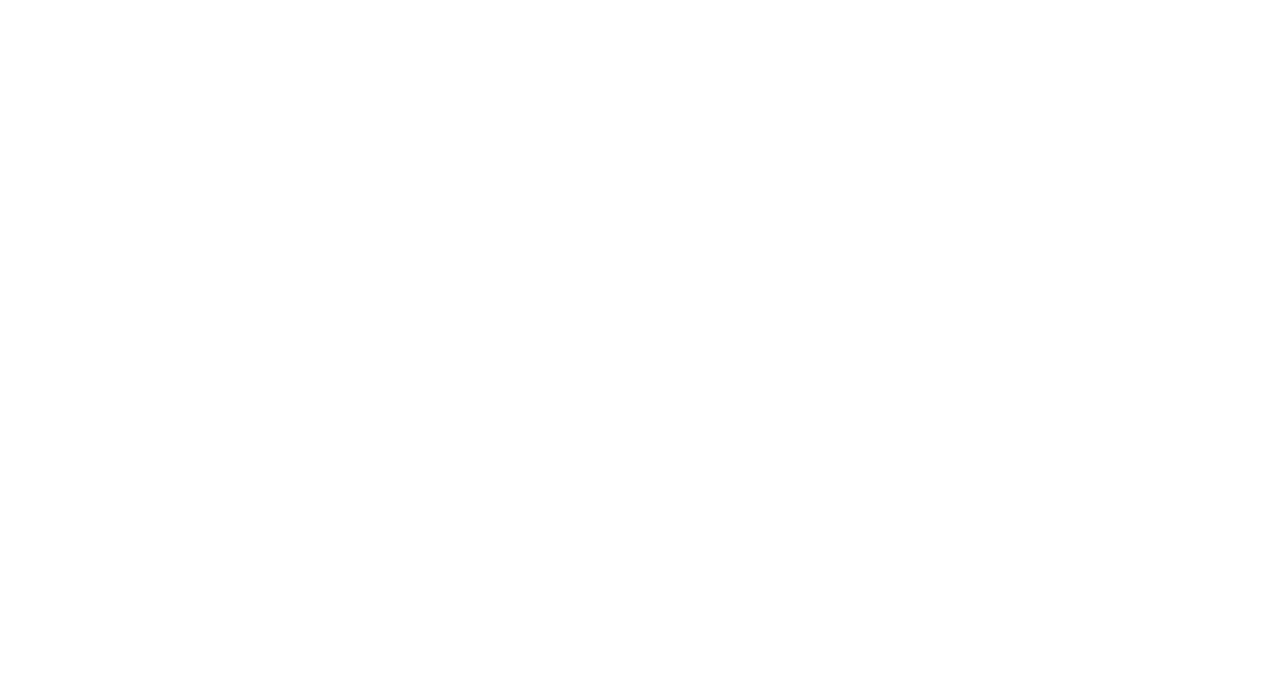
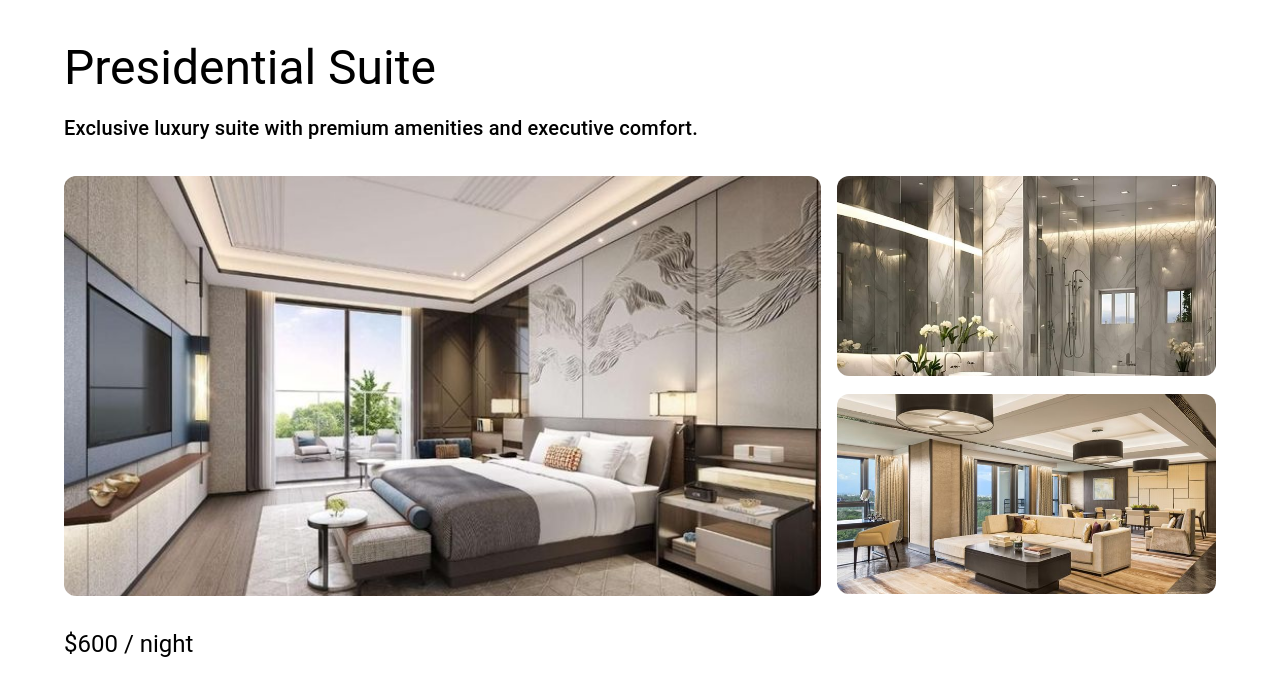
Before and after one commit to missfavour97/Hotel_Reservation_System, a React (Create React App) app in the folder frontend/: page /rooms/1 in a window 1280 px wide. Before the commit this address had no page. Shown: the top 696 px of the page. Built offline with nearby package versions, Linux system fonts and the light colour scheme.

Commit message:
Update RoomDetails routing and enhance RoomDetails page with image gallery and description

```diff
--- a/frontend/src/App.js
+++ b/frontend/src/App.js
@@ -11,7 +11,7 @@ function App() {
       <Routes>
         <Route path="/" element={<Home />} />
         <Route path="/rooms" element={<Rooms />} />
-        <Route path="/room-details" element={<RoomDetails />} />
+        <Route path="/rooms/:roomId" element={<RoomDetails />} />
       </Routes>
     </BrowserRouter>
   );
--- a/frontend/src/components/RoomCard.js
+++ b/frontend/src/components/RoomCard.js
@@ -38,7 +38,7 @@ function RoomCard({ image, title, price, description }) {
         variant="contained"
           fullWidth
           component={Link}
-          to="/room-details"
+          to={`/rooms/${title.toLowerCase().replace(/\s+/g, "-")}`}
          >
           View Details
         </Button>
--- a/frontend/src/pages/RoomDetails.js
+++ b/frontend/src/pages/RoomDetails.js
@@ -1,16 +1,36 @@
 import React from "react";
 import { Container, Typography, Box } from "@mui/material";
+import ImageGallery from "../components/ImageGallery";
+import { useParams } from "react-router-dom";
+
+import presidentialMain from "../assets/rooms/presidential/presidential1.jpeg";
+import presidentialBath from "../assets/rooms/presidential/presidential1_bath.jpeg";
+import presidentialLiving from "../assets/rooms/presidential/presidential1_liv.jpeg";
 
 function RoomDetails() {
+  const { roomId } = useParams();
+
+  const galleryImages = [
+    presidentialMain,
+    presidentialBath,
+    presidentialLiving,
+  ];
+
   return (
     <Container sx={{ marginTop: 5 }}>
       <Typography variant="h3" fontWeight="bold" sx={{ mb: 2 }}>
-        Room Details
+        Presidential Suite
       </Typography>
 
+      <Typography variant="h6" color="text.secondary" sx={{ mb: 4 }}>
+        Exclusive luxury suite with premium amenities and executive comfort.
+      </Typography>
+
+      <ImageGallery images={galleryImages} />
+
       <Box>
-        <Typography variant="body1">
-          Room image gallery, amenities, booking information, and membership discounts will appear here.
+        <Typography variant="h5" fontWeight="bold">
+          $600 / night
         </Typography>
       </Box>
     </Container>
```
